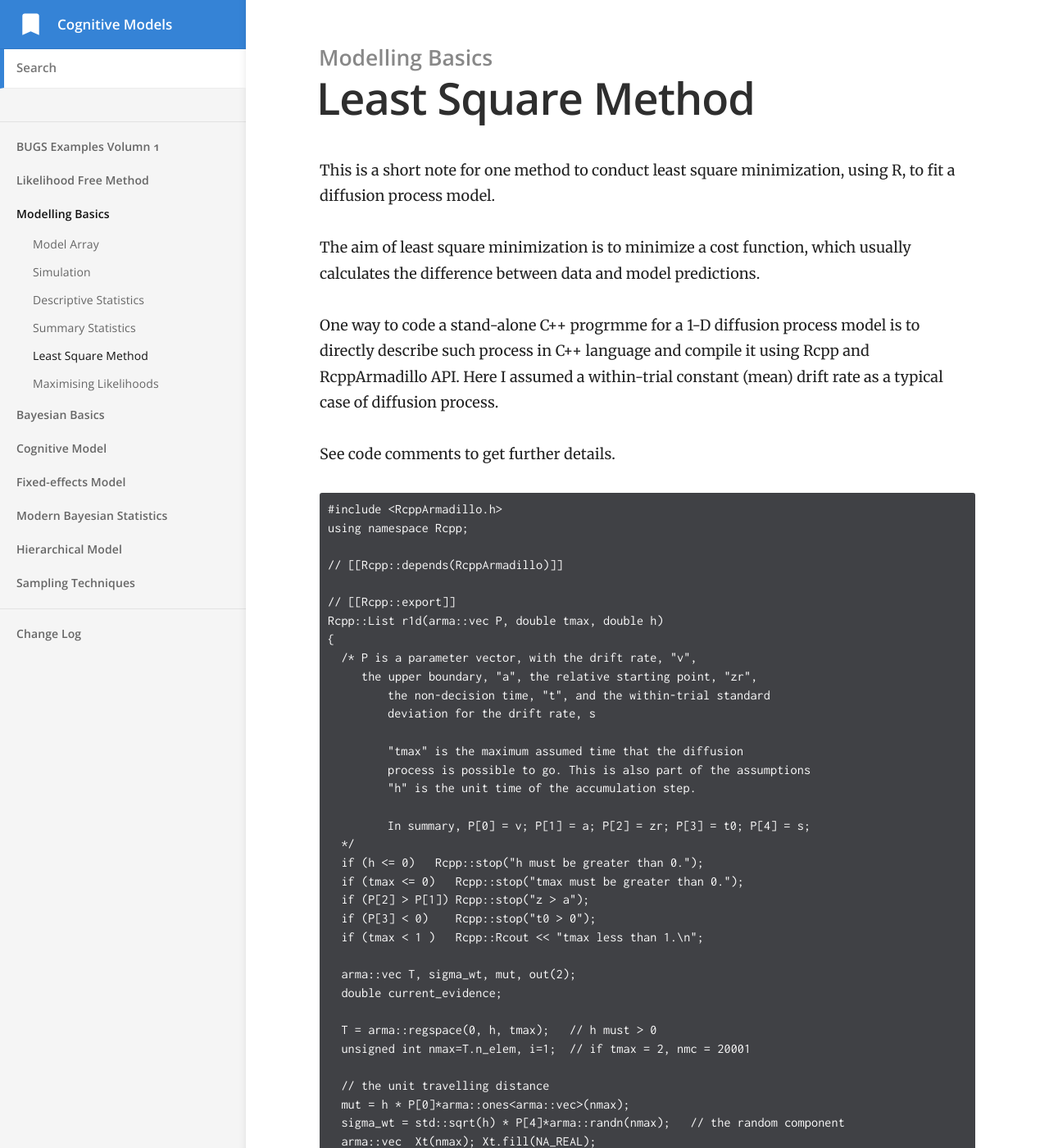
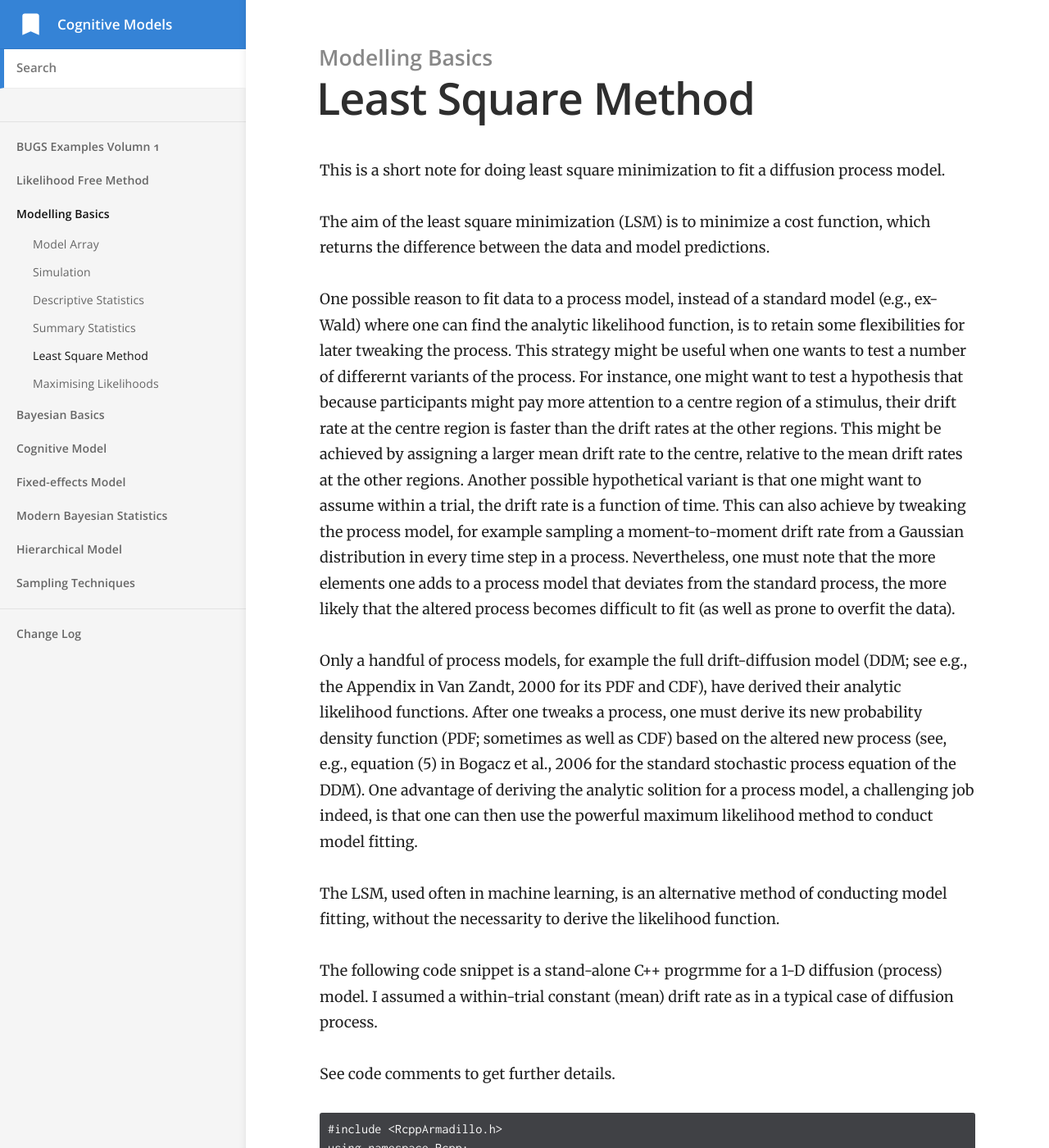
Before and after one commit to yxlin/yxlin.github.io, a Jekyll site: the page built from _docs/basics/leastsq.md, in a window 1280 px wide and 1400 px high. Shown: the whole window at 82% size. Built offline with Jekyll 4.4.1, drawn with Linux system fonts in a browser that asks for light colours; some of the changed text lies outside the part shown.

Commit message:
correct lsm note

````diff
--- a/_docs/basics/leastsq.md
+++ b/_docs/basics/leastsq.md
@@ -4,16 +4,44 @@ category: Modelling Basics
 order: 5
 ---
 
-This is a short note for one method to conduct least square minimization, using R,
-to fit a diffusion process model.
+This is a short note for doing least square minimization to fit a diffusion
+process model.
 
-The aim of least square minimization is to minimize a cost function, which
-usually calculates the difference between data and model predictions.
+The aim of the least square minimization (LSM) is to minimize a cost function,
+which returns the difference between the data and model predictions.
 
-One way to code a stand-alone C++ progrmme for a 1-D diffusion process model
-is to directly describe such process in C++ language and compile it using
-Rcpp and RcppArmadillo API. Here I assumed a within-trial constant (mean)
-drift rate as a typical case of diffusion process.
+One possible reason to fit data to a process model, instead of
+a standard model (e.g., ex-Wald) where one can find the analytic likelihood
+function, is to retain some flexibilities for later tweaking the process. This
+strategy might be useful when one wants to test a number of differernt variants
+of the process. For instance, one might want to test a hypothesis that because
+participants might pay more attention to a centre region of a stimulus,
+their drift rate at the centre region is faster than the drift rates at
+the other regions. This might be achieved by assigning a larger mean drift rate
+to the centre, relative to the mean drift rates at the other regions. Another
+possible hypothetical variant is that one might
+want to assume within a trial, the drift rate is a function of time. This
+can also achieve by tweaking the process model, for example sampling a
+moment-to-moment drift rate from a Gaussian distribution in every time step
+in a process. Nevertheless, one must note that the more elements one adds
+to a process model that deviates from the standard process, the more likely that
+the altered process becomes difficult to fit (as well as prone to overfit the data).
+
+Only a handful of process models, for example the full drift-diffusion model (DDM;
+see e.g., the Appendix in Van Zandt, 2000 for its PDF and CDF), have derived
+their analytic likelihood functions. After one tweaks a process, one must
+derive its new probability density function (PDF; sometimes as well as CDF) based on
+the altered new process (see, e.g., equation (5) in Bogacz et al., 2006 for the
+standard stochastic process equation of the DDM). One advantage of deriving
+the analytic solition for a process model, a challenging job indeed, is that one can
+then use the powerful maximum likelihood method to conduct model fitting.
+
+The LSM, used often in machine learning, is an alternative method of conducting model
+fitting, without the necessarity to derive the likelihood function.
+
+The following code snippet is a stand-alone C++ progrmme for a 1-D diffusion (process)
+model. I assumed a within-trial constant (mean) drift rate as in a typical case of
+diffusion process.
 
 See code comments to get further details.
 
@@ -28,16 +56,21 @@ Rcpp::List r1d(arma::vec P, double tmax, double h)
 {
   /* P is a parameter vector, with the drift rate, "v",
      the upper boundary, "a", the relative starting point, "zr",
-	 the non-decision time, "t", and the within-trial standard
-	 deviation for the drift rate, s
+	 the non-decision time, "t0", and the within-trial standard
+	 deviation for the drift rate, s.
+
+     The lower boundary is at 0, because the starting point, z,
+	 has been converted to be relative (ie zr).
 
 	 "tmax" is the maximum assumed time that the diffusion
-	 process is possible to go. This is also part of the assumptions
+	 process is possible to go.
+
 	 "h" is the unit time of the accumulation step.
 
 	 In summary, P[0] = v; P[1] = a; P[2] = zr; P[3] = t0; P[4] = s;
   */
-  if (h <= 0)   Rcpp::stop("h must be greater than 0.");
+
+  if (h <= 0)      Rcpp::stop("h must be greater than 0.");
   if (tmax <= 0)   Rcpp::stop("tmax must be greater than 0.");
   if (P[2] > P[1]) Rcpp::stop("z > a");
   if (P[3] < 0)    Rcpp::stop("t0 > 0");
@@ -70,9 +103,9 @@ Rcpp::List r1d(arma::vec P, double tmax, double h)
   if (i == nmax) {
     out(1) = 2; // fail to reach threshold
   } else if (current_evidence > P[1]) {
-    out(1) = 0; // choice corresponding to upper bound
+    out(1) = 1; // choice corresponding to upper bound
   } else {
-    out(1) = 1; // choice corresponding to lower bound
+    out(1) = 0; // choice corresponding to lower bound
   }
 
   // The function return (1) the time vector; (2) the bivariate responses,
@@ -85,9 +118,16 @@ Rcpp::List r1d(arma::vec P, double tmax, double h)
 
 ## Simulate a Diffusion Process
 To inspect an instance of a diffusion process, I designated
-a parameter vector and considered it as a true parameter
-vector to simulate a diffusion process. Here, I also assumed
-a 2 second upper bound for the diffusion process and a 1-ms time step.
+a parameter vector and considered it as a "true" parameter vector.
+
+This is just to do the simulation. In normal model fitting, one would
+not know the values of "true" parameters. One aim of fitting
+a model is to find a set optimal parameters that accounts the
+data.
+
+I assumed a two-second time span for the diffusion process
+and used a 1-ms time step.
+
 
 ```
 p.vector <- c(v=1.2, a=1, zr=.5, t0=.05, s=1)
@@ -104,19 +144,48 @@ abline(h=0, lty='dotted', lwd=1.5)
 points(x=0, y=z, col='red', cex =2)
 ```
 
-An instance of a typical 1-D diffusion process might look like the following
-figure.
-
 ![1D-DDM]({{"/images/basics/one-diffusion.png" | relative_url}})
 
-Usually, the instance represents or, said, simulates the unobservable cognitve
-process that happened when one responded to a test trial, which records
-a pair of observable response time (RT) and response choice (0 or 1 in a binary
-choice task). In many cogntive tasks, a participant response would result in a
-binary outcome, either correct or incorrect. For example a two-choice lexical
+Usually, the instance represents or, said simulates, an unobservable cognitve
+process that happens when one responds to a trial. For example, in a driving
+simulator study for an automatic vehicle, in a trial, a participant may sit in
+the driver seat, engage in other tasks. When, for example, simulated fog is
+unveiled, the participant suddenly is able to see the front view and perhaps
+notice another vehcile is in the front.
+
+The visual stimuli, the front vehicle, its surronding scene, as well as the
+participant's own kinetmatic sense of her vehicle (speed, accelaration etc),
+her psychological assessment of the distance between her AV and the vehicle
+in the front, all composes of (more precisely are assumed to be) the stimuli
+resulting in some "sensory evidence" in the particpant's cognition.
+
+These, namely the "sensory evidence", are the inputs.
+
+In a 2AFC diffusion model, the outputs usually are a pair of numbers. The
+most well-known is the response time (RT) and the other is response choice.
+The latter can be represented as 0 and 1 in the binary choice task. The outputs
+are usually more easily to observe in a typical, standard psychological task.
+The inputs, however, are not.
+
+
+## Responses, Choices, and Accuracy
+In a typical psychological task, a participant responds usually by entering
+a response via a computer keyboard, for example, "z" for option 1, and "/" for
+option 2. The action of a response is usually recorded, namely either "z" or
+"/", for every trial. The researcher can then later know which option a
+participant has chosen in a trial.
+
+One must note that a participant may decide to indicate she thinks a
+stimulus belongs to option 1, but in reality, the stimulus could belong to
+option 2. This is an outcome of mismatch. This brings us to the idea of matching
+responses to stimuli.
+
+In other words, a response, in a binary task, could result in two
+different outcomes, correct or incorrect. For example in a two-choice lexical
 decision task, one would respond  "word" or "non-word" to a stimuls, which
-could be real word (W) or a pesudo-word (NW).  The outcome will then be a
-correct or an incorrect response.
+could be real word (W) or a pesudo-word (NW).
+
+Only after a response is committed is the outcome becomes apparent
 
 Table 1. A binary-choice stimulus-response table.
 
@@ -125,148 +194,197 @@ Table 1. A binary-choice stimulus-response table.
 |  word     | O   | X  |
 |  non-wrod | X   | O  |
 
-The diffusion process model is to simulate which choice is made. The outcome in a
-trial is determined by whether the choice results in a correct or incorrect response.
 
 ## Objective Function
-Like many optimization routine, I set up an objective function for least
-square minimzation. The aim of designing the objective function is to get the difference
-of the predictions and the data. As typical been down in literature, I compare the
-.1, .3, .5, .7 and .9 percentils between the data and the prediction.
+In the following, I demonstrated a simple method to fit a two-choice
+diffusion model, using the LSM.  First, I set up an objective function. The
+aim of designing the objective function is to get the difference of the
+predictions and the data. As typically been down in the literature
+applying diffusion models, I compare the five percentils, .1, .3, .5, .7 and
+.9 between the data and the prediction.
 
+The following code snippet showed specifically this calculation.
 
 ```
 sq_diff <- c( (pred_q0 - data_q0)^2, (pred_q1 - data_q1)^2)
 ```
 
-The objective function first simulated 10,000 diffusion processes (as for 10,000 trials)
-based on the parameters, received from the optimization routine. In this demonstration,
-I searched for the drift rate only, so the _par_ argument is a one-elemnt vector.
-Next, the objective function simply used a for loop to conduct 10,000 diffusion
-process and saved the resultant RTs and responses. Then, the function separated the
-choice-0 and choice-1 RTs for the data and for the predictions, before comparing their
-five percentiles. Finally, the sum of the differences was then sent back to the
-optimization routine.
+To make the demonstration simple, I aimed only to recover the drift rate and
+fixed the other parameters (_a_, _zr_, _t0_, and _s_). I wrote another stand-alone C++
+function, which simply used a for-loop wrap around the above r1d function and added
+a few checks on the data quality. I named this function, "rdiffusion".
+
+Next, the objective function took the drift rate parameter from the optimization
+routine and put it at the first position of the "pvec" object.  I fixed the second
+to fifth parameters by manually entering their values. The objective function then
+simulated "nsim" number of diffusion processes. I passed 10,000 to the nsim at
+this line.
+
 
 ```
-pred_c0 <- pred_RT[pred_R==0]
-pred_c1 <- pred_RT[pred_R==1]
-RT_c0 <- data[data$R==0, "RT"]
-RT_c1 <- data[data$R==1, "RT"]
-pred_q0 <- quantile(pred_c0, probs = seq(.1, .9, .2))
-pred_q1 <- quantile(pred_c1, probs = seq(.1, .9, .2))
-data_q0 <- quantile(RT_c0, probs = seq(.1, .9, .2))
-data_q1 <- quantile(RT_c1, probs = seq(.1, .9, .2))
-
-## One could also use RMSE as the cost function
-sq_diff <- c( (pred_q0 - data_q0)^2, (pred_q1 - data_q1)^2)
-out <- sum(sq_diff)
+nsim <- 1e4
 ```
 
-The complete objective function is listed in the following code chunk.
+Then, I removed the problematic trials, storing their indices into the "bad" object.
+I designated NA to those process suppassing the assumed upper time limit (i.e., tmax).
+I also designated 0 and 1, respectively  to the procoesses that result in hitting lower
+and upper boundaries. Thus, the line with, "pred_R == 1", was to extract the
+indices for the simulated trials that hit the upper boundary.
+
+The line, "upper_count <- sum(upper)" was to count how many simulated trials result
+in choice 1 (i.e., htting upper boundary). This was to gauge the wild guesses at the early
+stage of optimzation.  The optimization routine may cast strange drift rates,
+resulting in the process that produces no responses (i.e., outside the parameter space,
+under by my assumptions).
+
 
 ```
-objective_fun <- function(par, data, tmax, h) {
-  n <- 1e4
-  pvec <- c(par[1], 1, .5, 0, 1)
+    bad <- (is.na(tmp[,2])) || (tmp[,2] == 2)
+    sim <- tmp[!bad, ]
 
-  pred_RT <- pred_R <- numeric(n)
+    pred_RT <- sim[,1]
+    pred_R  <- sim[,2]
 
-  for(i in 1:n)
-  {
-    tmp <- r1d(pvec, tmax, h)
-    if (tmp$out[2] == 2)
-    {
-      pred_RT[i] <- NA
-      pred_R[i]  <- NA
-      cat("fail to reach either threshold\n")
+    upper <- pred_R == 1
+    lower <- pred_R == 0
+    upper_count <- sum(upper)
+    lower_count <- sum(lower)
+
+```
+
+Next, the objective function returns a very large number, 1e9, if the parameters
+resulting in abnormal diffusion processes. Otherwise, I separated the RTs for the choice 1
+and choice 2, respectively, for the data and for the predictions and then compared
+their five percentiles. Finally, the sum of the differences was sent back to
+the optimization routine.
+
+```
+        data_RT <- data[,1]
+        data_R  <- data[,2]
+        d_upper <- data[,2] == 1
+        d_lower <- data[,2] == 0
+        RT_c0   <- data_RT[d_upper]
+        RT_c1   <- data_RT[d_lower]
+
+        pred_c0 <- pred_RT[upper]
+        pred_c1 <- pred_RT[lower]
+
+        pred_q0 <- quantile(pred_c0, probs = seq(.1, .9, .2))
+        pred_q1 <- quantile(pred_c1, probs = seq(.1, .9, .2))
+
+        data_q0 <- quantile(RT_c0, probs = seq(.1, .9, .2))
+        data_q1 <- quantile(RT_c1, probs = seq(.1, .9, .2))
+        sq_diff <- c( (pred_q0 - data_q0)^2, (pred_q1 - data_q1)^2)
+        out <- sum(sq_diff)
+
+```
+
+The complete objective function is listed in the following code snippet.
+
+```
+objective_fun <- function(par, data, tmax, h, nsim) {
+    pvec <- c(par[1], 1, .5, 0, 1)
+    tmp <- rdiffusion(nsim, pvec, tmax, h)
+
+    bad <- (is.na(tmp[,2])) || (tmp[,2] == 2)
+    sim <- tmp[!bad, ]
+
+    pred_RT <- sim[,1]
+    pred_R  <- sim[,2]
+
+    upper <- pred_R == 1
+    lower <- pred_R == 0
+    upper_count <- sum(upper)
+    lower_count <- sum(lower)
+
+
+    if (any(is.na(pred_R))) {
+        ## return a very big value, so the algorithm throws out
+        ## this parameter
+        out <- 1e9
+    } else if ( is.na(sum(upper_count)) || is.na(sum(lower_count)) ) {
+        ## return a very big value, so the algorithm throws out
+        ## this parameter
+        out <- 1e9
+    } else {
+        data_RT <- data[,1]
+        data_R  <- data[,2]
+        d_upper <- data[,2] == 1
+        d_lower <- data[,2] == 0
+        RT_c0   <- data_RT[d_upper]
+        RT_c1   <- data_RT[d_lower]
+
+        pred_c0 <- pred_RT[upper]
+        pred_c1 <- pred_RT[lower]
+
+        pred_q0 <- quantile(pred_c0, probs = seq(.1, .9, .2))
+        pred_q1 <- quantile(pred_c1, probs = seq(.1, .9, .2))
+
+        data_q0 <- quantile(RT_c0, probs = seq(.1, .9, .2))
+        data_q1 <- quantile(RT_c1, probs = seq(.1, .9, .2))
+        sq_diff <- c( (pred_q0 - data_q0)^2, (pred_q1 - data_q1)^2)
+        out <- sum(sq_diff)
     }
-    pred_RT[i] <- tmp$out[1]
-    pred_R[i]  <- tmp$out[2] ## 0=upper; 1=lower
-  }
 
-  if ( any( is.na(pred_RT) ) || any( is.na(pred_R) ) )
-  {
-    out <- NA
-  } else
-  {
-    pred_c0 <- pred_RT[pred_R==0]
-    pred_c1 <- pred_RT[pred_R==1]
-    RT_c0 <- data[data$R==0, "RT"]
-    RT_c1 <- data[data$R==1, "RT"]
-    pred_q0 <- quantile(pred_c0, probs = seq(.1, .9, .2))
-    pred_q1 <- quantile(pred_c1, probs = seq(.1, .9, .2))
-    data_q0 <- quantile(RT_c0, probs = seq(.1, .9, .2))
-    data_q1 <- quantile(RT_c1, probs = seq(.1, .9, .2))
-
-    ## One could also use RMSE as the cost function
-    sq_diff <- c( (pred_q0 - data_q0)^2, (pred_q1 - data_q1)^2)
-    out <- sum(sq_diff)
-  }
   return(out)
 }
+
 ```
 
-I used the optim routine in R to search the parameters and moreover, to
-make the estimation easily, I constrain the range of estimation to -5 yo 5,
-by using the method of L-BFGS-B to perform optimization.
+I used the _optimize_ routine to search the parameters. To
+make the estimation relaively easy, I limited the range of estimation to 0 to 5.
+The _optimize_ is for search one dimension space. See ?optimize for further
+details. For higher dimension, one must use other optimization routines.
+
 
 ```
-fit <- optim(par = runif(1), fn = objective_fun, tmax=tmax, h = h,
-             data = sim, method = "L-BFGS-B", lower = rep(-5, 1),
-             upper = rep(5, 1))
+fit <- optimize(f=objective_fun, interval=c(0, 5), data = dat,
+                tmax=tmax, h=h, nsim=nsim)
 ```
 
-To gauge the variability of the parameter estimation, I used a simple
-resampling method, via the parallel routine, mclapply, to conduct 36
-parameter studies.
+To estimate the variability, I used a simple resampling method, via the
+parallel routine, mclapply, to conduct 100 parameter-recovery studies.
 
 ```
-doit <- function(p.vector, n, tmax, h)
+doit <- function(p.vector, n, tmax, h, nsim)
 {
-  ## Simulation some data
-  RT <- R <- numeric(n)
-  for(i in 1:n)
-  {
-    # res <- ggdmc::r1d(P=p.vector, tmax = 2, h = 1e-4)
-    res <- r1d(P=p.vector, tmax=tmax, h = h)
-    if(res$out[2] == 2)
-    {
-      cat("fail to reach either threshold at ", i, " \n")
-      RT[i] <- NA
-      R[i]  <- NA
-    }
-
-    RT[i] <- res$out[1]
-    R[i]  <- res$out[2]
-  }
-  ## 0 == upper
-  ## 1 == lower
-  ## The aim is to recover the parameters used to get the sim data set
-  sim <- data.frame(s=1:n, RT=RT, R=R)
-  sim <- sim[sim$R!=2, ]
-
-  ## If optim can recover the presumed true parameters?
-  fit <- optim(par = runif(1), fn = objective_fun, tmax=tmax, h = h,
-               data = sim, method = "L-BFGS-B", lower = rep(-5, 1),
-               upper = rep(5, 1))
-  return(fit)
+    dat <- rdiffusion(n, p.vector, tmax, h)
+    fit <- optimize(f=objective_fun, interval=c(0, 5), data = dat,
+                    tmax=tmax, h=h, nsim=nsim)
+    return(fit)
 }
 
-## The true parameters sent to doit function
-## a, zr, t0 and s were fixed in the objective function.
-p.vector <- c(v=1.2, a=1, zr=.5, t0=0, s=1)
-## The simulated data set has 100 trials only.
-n <- 1e2
+```
 
-## Fixed tmax and h at 2 and 1e-4
-tmax <- 2
-h <- 1e-4
 
-ncore <- 6
-parameters <- parallel::mclapply(1:36,
-    function(i) try(doit(p.vector, n, tmax, h), TRUE),
-    mc.cores = getOption("mc.cores", ncore))
+The following is the code snippet.
 
 ```
+## Assume the "real" process has the parameters, p.vector
+## The aim is to recover the drift rate , 1.51
+p.vector <- c(v=1.51, a=1, zr=.5, t0=0, s=1)
+tmax  <- 2
+h     <- 1e-3
+ncore <- 3
+
+## Assume we have collected "real" empirical data, which has 5,000 trials
+n <- 5e3
+
+## I requested the objective function to simulate 10,000 trials to
+## construct the simulated historgram, every time the optimization routine
+## make a guess about what the drift rate could be.
+nsim <- 1e4
+
+## Each parallel thread run an independent parameter-recovery study.
+## Here I ran 100 separate parameter-recovery studies.
+
+## About 5.24 mins on a very good CPU
+parameters <- parallel::mclapply(1:100, function(i) try(doit(p.vector, n, tmax, h,
+                                                            nsim), TRUE),
+                                 mc.cores = getOption("mc.cores", ncore))
+
+
+```
+
+
 ![1D-DDM-Est]({{"/images/basics/one-D-result.png" | relative_url}})
````
Also changed, not shown: images/basics/one-D-result.png.
